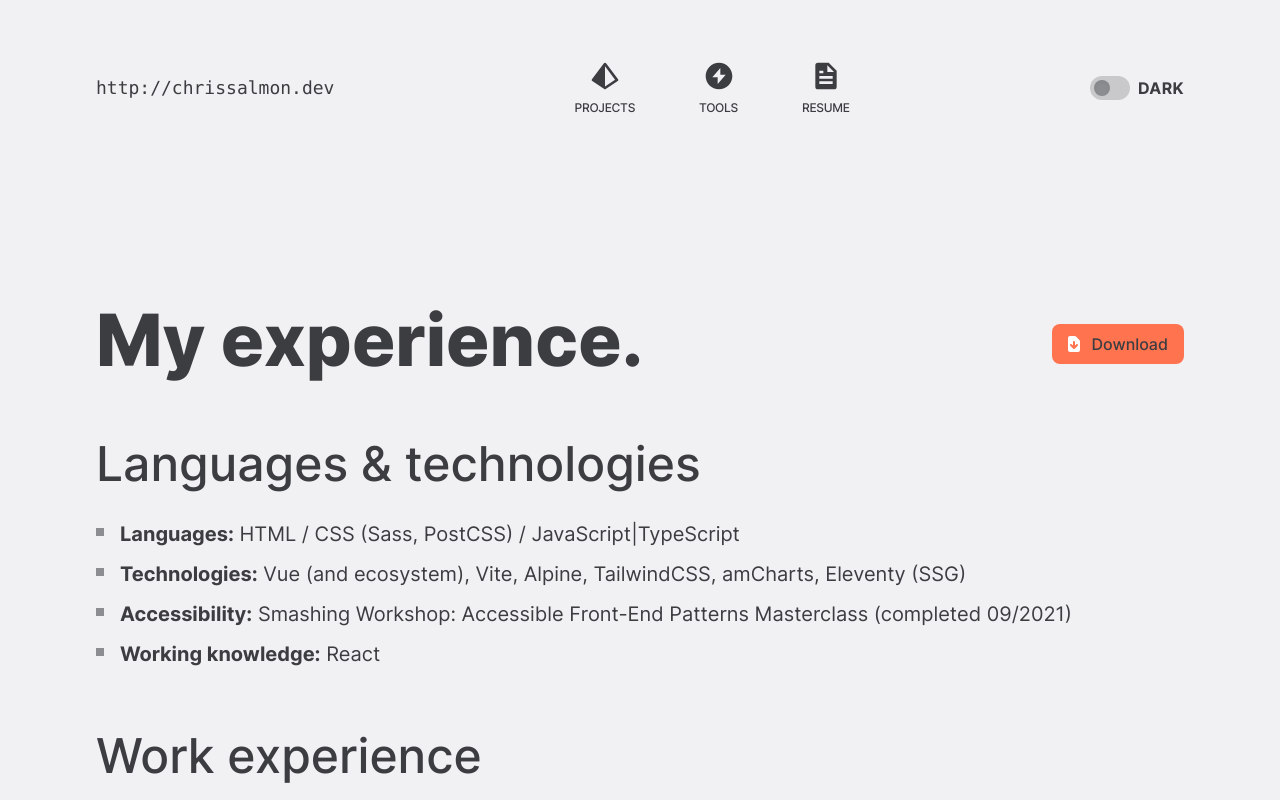
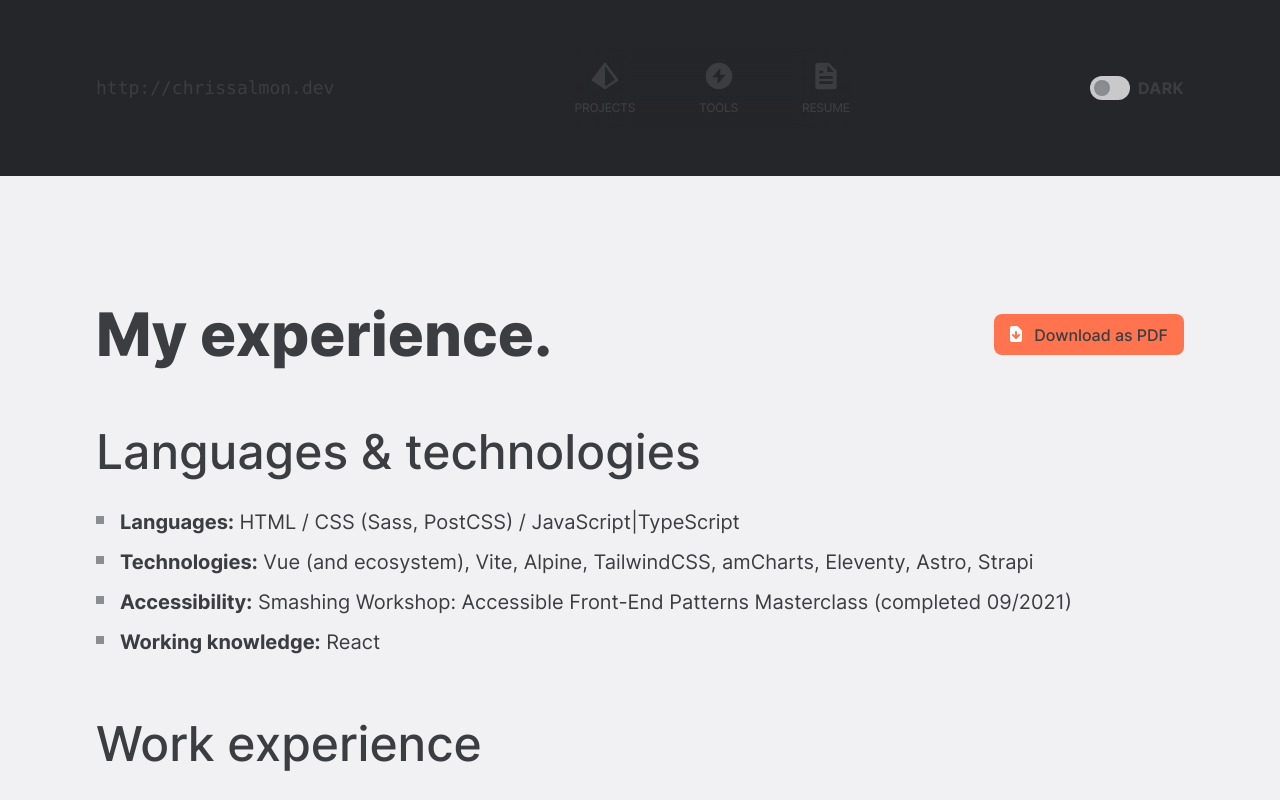
Before and after one commit to megalofauna/dev-site, a Vue app: page /resume in a window 1280 px wide. Shown: the top 800 px of the page. Built offline with nearby package versions, Linux system fonts and the light colour scheme.

Commit message:
Various updates

```diff
--- a/src/App.vue
+++ b/src/App.vue
@@ -4,11 +4,11 @@
 </script>
 
 <template>
-  <header class="px-6 py-6 mx-auto md:py-10 xl:py-12 md:px-16 xl:px-24 max-w-screen-hd">
+  <header class="px-6 py-6 mx-auto bg-gray-825 md:py-10 xl:py-12 md:px-16 xl:px-24 max-w-screen-hd">
     <div class="flex items-center justify-between w-full mx-auto">
       <a href="/" class="font-mono text-lg font-thin hover:underline hover:text-brand-primary">http://chrissalmon.dev</a>
       <nav
-        class="fixed bottom-0 left-0 z-50 w-full py-3 bg-gray-100 border-t border-gray-200 lg:border-none backdrop-blur-xl bg-opacity-70 dark:bg-opacity-80 dark:border-black dark:bg-gray-800 lg:bottom-auto lg:w-auto lg:left-auto lg:relative lg:z-auto lg:flex lg:justify-between">
+        class="fixed bottom-0 left-0 z-50 w-full py-3 bg-gray-100 border-t border-gray-200 lg:border-none backdrop-blur-xl bg-opacity-70 lg:bg-transparent dark:lg:bg-transparent dark:bg-opacity-80 dark:border-gray-850 dark:bg-gray-800 lg:bottom-auto lg:w-auto lg:left-auto lg:relative lg:z-auto lg:flex lg:justify-between">
         <ul class="flex items-center justify-center space-x-16 text-xs">
           <li>
             <a href="/projects" class="flex flex-col items-center group dark:group hover:text-brand-primary">
--- a/src/views/Projects.vue
+++ b/src/views/Projects.vue
@@ -1,6 +1,6 @@
 <template>
     <article class="px-6 mt-16 md:mt-24 xl:mt-32 md:px-16 xl:px-24">
-        <h1 class="text-5xl font-extrabold leading-none md:text-6xl xl:text-7xl">
+        <h1 class="text-4xl font-extrabold leading-none md:text-5xl xl:text-6xl">
             Things I'm working on.
         </h1>
         <!-- <p class="mt-1 text-gray-300 text-md">Stuff I'm working on now</p> -->
--- a/src/views/Resume.vue
+++ b/src/views/Resume.vue
@@ -1,13 +1,19 @@
 <template>
 
     <article class="px-8 mt-16 md:mt-24 xl:mt-32 md:px-16 xl:px-24">
-        <h1 class="flex items-center justify-between leading-none">
-            <span class="text-5xl font-extrabold leading-none rounded-lg md:text-6xl xl:text-7xl">My experience.</span>
-            <a class="flex items-center py-2 pl-3 pr-4 mt-2 ml-4 transition-colors duration-200 rounded-lg hover:text-white bg-brand-primary group hover:bg-gray-700 ease" href="/documents/christopher-salmon-resume.pdf">
-                <svg xmlns="http://www.w3.org/2000/svg" class="w-5 h-5 text-white transition-colors duration-200 ease" viewBox="0 0 20 20" fill="currentColor">
-                    <path fill-rule="evenodd" d="M6 2a2 2 0 00-2 2v12a2 2 0 002 2h8a2 2 0 002-2V7.414A2 2 0 0015.414 6L12 2.586A2 2 0 0010.586 2H6zm5 6a1 1 0 10-2 0v3.586l-1.293-1.293a1 1 0 10-1.414 1.414l3 3a1 1 0 001.414 0l3-3a1 1 0 00-1.414-1.414L11 11.586V8z" clip-rule="evenodd" />
-                  </svg>
-                <span class="ml-2 text-xs font-medium md:text-base xl:text-md">Download</span>
+        <h1 class="flex flex-wrap items-center justify-between leading-none">
+            <span class="text-4xl font-extrabold leading-none rounded-lg md:text-5xl xl:text-6xl">
+                My experience.
+            </span>
+            <a class="flex items-center py-2 pl-3 pr-4 mt-4 transition-colors duration-200 rounded-lg sm:mt-0 md:ml-4 hover:text-white bg-brand-primary group hover:bg-gray-700 ease"
+                href="/documents/christopher-salmon-resume.pdf">
+                <svg xmlns="http://www.w3.org/2000/svg" class="w-5 h-5 text-white transition-colors duration-200 ease"
+                    viewBox="0 0 20 20" fill="currentColor">
+                    <path fill-rule="evenodd"
+                        d="M6 2a2 2 0 00-2 2v12a2 2 0 002 2h8a2 2 0 002-2V7.414A2 2 0 0015.414 6L12 2.586A2 2 0 0010.586 2H6zm5 6a1 1 0 10-2 0v3.586l-1.293-1.293a1 1 0 10-1.414 1.414l3 3a1 1 0 001.414 0l3-3a1 1 0 00-1.414-1.414L11 11.586V8z"
+                        clip-rule="evenodd" />
+                </svg>
+                <span class="mt-[1px] ml-2 text-xs font-medium md:text-base xl:text-md">Download as PDF</span>
             </a>
         </h1>
         <section class="mt-16 bg-gray-100 dark:bg-gray-800 dark:bg-opacity-20">
@@ -16,19 +22,24 @@
             </h2>
             <ul class="max-w-5xl mt-8 space-y-2 list-inside xl:space-y-3 list-square xl:text-xl">
                 <li><strong>Languages:</strong> HTML / CSS (Sass, PostCSS) / JavaScript|TypeScript</li>
-                <li><strong>Technologies:</strong> Vue (and ecosystem), Vite, Alpine, TailwindCSS, amCharts, Eleventy
-                    (SSG)</li>
-                <li><strong>Accessibility:</strong> Smashing Workshop: Accessible Front-End Patterns Masterclass (completed 09/2021)</li>
+                <li><strong>Technologies:</strong> Vue (and ecosystem), Vite, Alpine, TailwindCSS, amCharts, Eleventy,
+                    Astro, Strapi</li>
+                <li><strong>Accessibility:</strong> Smashing Workshop: Accessible Front-End Patterns Masterclass
+                    (completed 09/2021)</li>
                 <li><strong>Working knowledge:</strong> React</li>
             </ul>
         </section>
 
         <section class="mt-16 bg-gray-100 dark:bg-gray-800 dark:bg-opacity-20">
-            <h2 class="flex items-center m-0 text-3xl font-medium dark:text-white md:text-4xl xl:text-5xl">Work experience</h2>
+            <h2 class="flex items-center m-0 text-3xl font-medium dark:text-white md:text-4xl xl:text-5xl">Work
+                experience</h2>
             <div class="flex flex-wrap items-center justify-between mt-8">
-                <h3 class="w-full m-0 text-lg font-bold leading-tight md:text-2xl dark:text-gray-50 lg:w-auto">Software Developer II - Assistant Vice
+                <h3 class="w-full m-0 text-lg font-bold leading-tight md:text-2xl dark:text-gray-50 lg:w-auto">Software
+                    Developer II - Assistant Vice
                     President</h3>
-                <p class="px-2 py-1 mt-2 text-sm font-medium text-gray-700 rounded dark:text-gray-100 bg-gray-125 dark:bg-gray-875">Nov 2021 – present</p>
+                <p
+                    class="px-2 py-1 mt-2 text-sm font-medium text-gray-700 rounded dark:text-gray-100 bg-gray-125 dark:bg-gray-850">
+                    Nov 2021 – present</p>
             </div>
             <p class="mt-2 font-medium text-gray-600 uppercase dark:text-gray-200">Bank of Oklahoma</p>
             <ul class="max-w-5xl mt-8 space-y-2 list-inside xl:space-y-3 list-square xl:text-xl">
@@ -38,8 +49,11 @@
             </ul>
             <div
                 class="flex flex-wrap items-center justify-between pt-8 mt-8 border-t border-gray-300 dark:text-gray-100">
-                <h3 class="w-full m-0 text-lg font-bold leading-tight md:text-2xl dark:text-gray-50 lg:w-auto">Software Developer II</h3>
-                <p class="px-2 py-1 mt-2 text-sm font-medium text-gray-700 rounded dark:text-gray-100 bg-gray-125 dark:bg-gray-875">Nov 2021 – present</p>
+                <h3 class="w-full m-0 text-lg font-bold leading-tight md:text-2xl dark:text-gray-50 lg:w-auto">Software
+                    Developer II</h3>
+                <p
+                    class="px-2 py-1 mt-2 text-sm font-medium text-gray-700 rounded dark:text-gray-100 bg-gray-125 dark:bg-gray-850">
+                    Nov 2021 – present</p>
             </div>
             <p class="mt-2 font-medium text-gray-600 uppercase dark:text-gray-200">Bank of Oklahoma</p>
             <ul class="max-w-5xl mt-8 space-y-2 list-inside xl:space-y-3 list-square xl:text-xl">
@@ -52,8 +66,11 @@
             </ul>
 
             <div class="flex flex-wrap items-center justify-between pt-8 mt-8 border-t border-gray-300">
-                <h3 class="w-full m-0 text-lg font-bold leading-tight md:text-2xl dark:text-gray-50 lg:w-auto">UI/UX Designer</h3>
-                <p class="px-2 py-1 mt-2 text-sm font-medium text-gray-700 rounded dark:text-gray-100 bg-gray-125 dark:bg-gray-875">April 2017 — May 2018</p>
+                <h3 class="w-full m-0 text-lg font-bold leading-tight md:text-2xl dark:text-gray-50 lg:w-auto">UI/UX
+                    Designer</h3>
+                <p
+                    class="px-2 py-1 mt-2 text-sm font-medium text-gray-700 rounded dark:text-gray-100 bg-gray-125 dark:bg-gray-850">
+                    April 2017 — May 2018</p>
             </div>
             <p class="mt-2 font-medium text-gray-600 uppercase dark:text-gray-200">NORDAM/PartPilot</p>
             <ul class="max-w-5xl mt-8 space-y-2 list-inside xl:space-y-3 list-square xl:text-xl">
@@ -68,8 +85,11 @@
             </ul>
 
             <div class="flex flex-wrap items-center justify-between pt-8 mt-8 border-t border-gray-300">
-                <h3 class="w-full m-0 text-lg font-bold leading-tight md:text-2xl dark:text-gray-50 lg:w-auto">Front-end Developer</h3>
-                <p class="px-2 py-1 mt-2 text-sm font-medium text-gray-700 rounded dark:text-gray-100 bg-gray-125 dark:bg-gray-875">Mar 2016 — April 2017</p>
+                <h3 class="w-full m-0 text-lg font-bold leading-tight md:text-2xl dark:text-gray-50 lg:w-auto">Front-end
+                    Developer</h3>
+                <p
+                    class="px-2 py-1 mt-2 text-sm font-medium text-gray-700 rounded dark:text-gray-100 bg-gray-125 dark:bg-gray-850">
+                    Mar 2016 — April 2017</p>
             </div>
             <p class="mt-2 font-medium text-gray-600 uppercase dark:text-gray-200">PennWell Publishing</p>
             <ul class="max-w-5xl mt-8 space-y-2 list-inside xl:space-y-3 list-square xl:text-xl">
@@ -79,8 +99,11 @@
             </ul>
 
             <div class="flex flex-wrap items-center justify-between pt-8 mt-8 border-t border-gray-300">
-                <h3 class="w-full m-0 text-lg font-bold leading-tight md:text-2xl dark:text-gray-50 lg:w-auto">Front-end Developer/Designer</h3>
-                <p class="px-2 py-1 mt-2 text-sm font-medium text-gray-700 rounded dark:text-gray-100 bg-gray-125 dark:bg-gray-875">June 2015 — Mar 2016</p>
+                <h3 class="w-full m-0 text-lg font-bold leading-tight md:text-2xl dark:text-gray-50 lg:w-auto">Front-end
+                    Developer/Designer</h3>
+                <p
+                    class="px-2 py-1 mt-2 text-sm font-medium text-gray-700 rounded dark:text-gray-100 bg-gray-125 dark:bg-gray-850">
+                    June 2015 — Mar 2016</p>
             </div>
             <p class="mt-2 font-medium text-gray-600 uppercase dark:text-gray-200">Brief Media</p>
             <ul class="max-w-5xl mt-8 space-y-2 list-inside xl:space-y-3 list-square xl:text-xl">
@@ -97,10 +120,14 @@
 
             <div
                 class="flex flex-wrap items-center justify-between pt-8 mt-8 border-t border-gray-300 dark:text-gray-100">
-                <h3 class="w-full m-0 text-lg font-bold leading-tight md:text-2xl dark:text-gray-50 lg:w-auto">Front-end Developer</h3>
-                <p class="px-2 py-1 mt-2 text-sm font-medium text-gray-700 rounded dark:text-gray-100 bg-gray-125 dark:bg-gray-875">April 2013 — June 2015</p>
+                <h3 class="w-full m-0 text-lg font-bold leading-tight md:text-2xl dark:text-gray-50 lg:w-auto">Front-end
+                    Developer</h3>
+                <p
+                    class="px-2 py-1 mt-2 text-sm font-medium text-gray-700 rounded dark:text-gray-100 bg-gray-125 dark:bg-gray-850">
+                    April 2013 — June 2015</p>
             </div>
-            <p class="mt-2 font-medium text-gray-600 uppercase dark:text-gray-200">American Association of Petroleum Geologists</p>
+            <p class="mt-2 font-medium text-gray-600 uppercase dark:text-gray-200">American Association of Petroleum
+                Geologists</p>
             <ul class="max-w-5xl mt-8 space-y-2 list-inside xl:space-y-3 list-square xl:text-xl">
                 <li>Project lead for redesign and implementation of responsive website for URTEC (Unconventional
                     Resources
@@ -113,7 +140,8 @@
             </ul>
         </section>
         <section class="mt-16 bg-gray-100 dark:bg-gray-800 dark:bg-opacity-20">
-            <h2 class="flex items-center m-0 text-3xl font-medium dark:text-white md:text-4xl xl:text-5xl">Education</h2>
+            <h2 class="flex items-center m-0 text-3xl font-medium dark:text-white md:text-4xl xl:text-5xl">Education
+            </h2>
             <ul class="max-w-5xl mt-8 space-y-2 list-inside xl:space-y-3 list-square xl:text-xl">
                 <li>Undergraduate: BA in English (major) and History (minor) | Austin Peay (with honors)</li>
                 <li>Masters: MA in Theology (emphasis in Philosophy) | New Orleans Baptist Theological Seminary (with
--- a/src/views/Tools.vue
+++ b/src/views/Tools.vue
@@ -1,7 +1,7 @@
 <template>
   <article class="px-8 mt-16 md:mt-24 xl:mt-32 md:px-16 xl:px-24">
 
-    <h1 class="text-5xl font-extrabold leading-none md:text-6xl xl:text-7xl">
+    <h1 class="text-4xl font-extrabold leading-none md:text-5xl xl:text-6xl">
       Tools I like<br class="inline sm:hidden"> to use.
     </h1>
     <div class="grid grid-cols-12 gap-4 mt-16 place-items-stretch">
```
